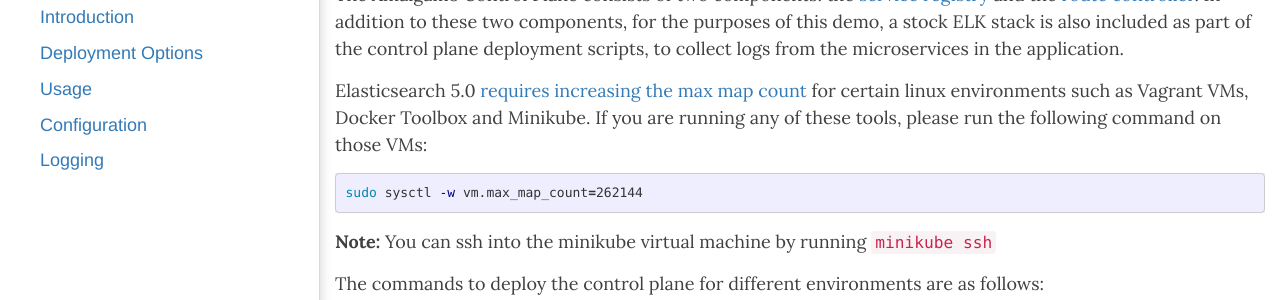
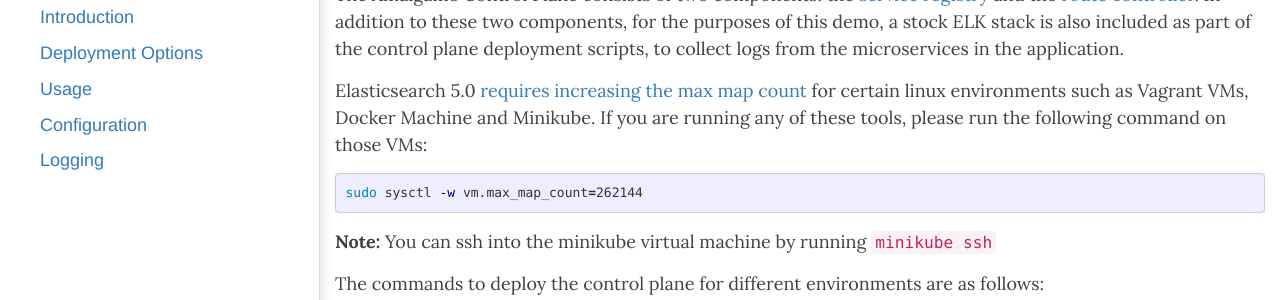
Before and after one commit to amalgam8/amalgam8.github.io, a Jekyll site: the page built from _docs/1-demo/setup.md, in a window 1280 px wide and 900 px high, scrolled down 706 px. Shown: the part 181-481 px from the top of the window. Built offline with Jekyll 4.4.1, drawn with Linux system fonts in a browser that asks for light colours; nearby versions of some CDN libraries.

Commit message:
Refer to 'Docker Machine' instead of 'Docker Toolbox'

````diff
--- a/_docs/1-demo/setup.md
+++ b/_docs/1-demo/setup.md
@@ -52,7 +52,7 @@ included as part of the control plane deployment scripts, to collect logs
 from the microservices in the application.
 
 Elasticsearch 5.0 [requires increasing the max map count](https://www.elastic.co/guide/en/elasticsearch/reference/current/vm-max-map-count.html)
-for certain linux environments such as Vagrant VMs, Docker Toolbox and Minikube.
+for certain linux environments such as Vagrant VMs, Docker Machine and Minikube.
 If you are running any of these tools, please run the following command on those VMs:
 
 ```bash
````
Also changed, not shown: _docs/1-demo/bookinfo.md (+1 -1 lines), _docs/1-demo/helloworld.md (+1 -1 lines).
